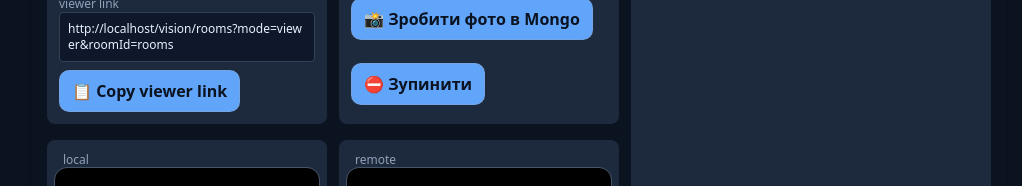
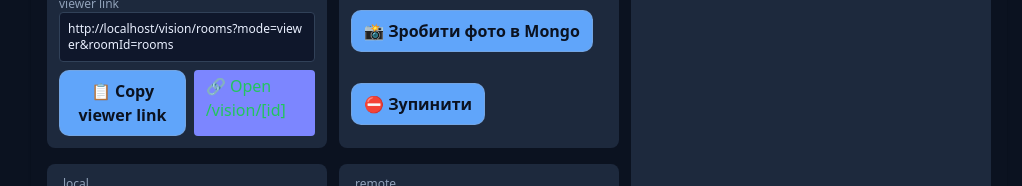
Before and after one commit to Stas-prog/Dim-Svitla-Love-Dobra, a Next.js app: page /vision/rooms in a window 1280 px wide. Shown: the part 236-422 px from the top of the page, without its empty margins (121-1143 px from the left). Built offline with nearby package versions, Linux system fonts and the light colour scheme; no server answers; the database is empty.

Commit message:
32 commit

```diff
--- a/src/components/Vision.tsx
+++ b/src/components/Vision.tsx
@@ -23,18 +23,21 @@ function loadLocalRooms(): RecentRoom[] {
         const raw = localStorage.getItem(LS_KEY);
         const arr = raw ? (JSON.parse(raw) as RecentRoom[]) : [];
         return Array.isArray(arr) ? arr : [];
-    } catch { return []; }
+    } catch {
+        return [];
+    }
 }
 
 function saveLocalRoom(roomId: string) {
     if (typeof window === "undefined") return;
     const now = new Date().toISOString();
-    const arr = loadLocalRooms().filter(r => r.roomId !== roomId);
+    const arr = loadLocalRooms().filter((r) => r.roomId !== roomId);
     arr.unshift({ roomId, lastSeen: now });
     localStorage.setItem(LS_KEY, JSON.stringify(arr.slice(0, 30)));
 }
 
 export default function Vision({ initialRoomId, initialMode }: VisionProps) {
+    // базові стейти (враховуємо пропси, щоб SSR/CSR збігалися)
     const [mode, setMode] = useState<Mode>(initialMode ?? "host");
     const [roomId, setRoomId] = useState<string>(initialRoomId ?? "");
     const [status, setStatus] = useState<"idle" | "connecting" | "connected" | "error">("idle");
@@ -49,12 +52,17 @@ export default function Vision({ initialRoomId, initialMode }: VisionProps) {
     const peerRef = useRef<Peer.Instance | null>(null);
     const streamRef = useRef<MediaStream | null>(null);
 
+    const offerTimerRef = useRef<number | null>(null);
+    const answerTimerRef = useRef<number | null>(null);
+
     const localVideoRef = useRef<HTMLVideoElement | null>(null);
     const remoteVideoRef = useRef<HTMLVideoElement | null>(null);
 
-    useEffect(() => { setMounted(true); }, []);
+    useEffect(() => {
+        setMounted(true);
+    }, []);
 
-    // URL -> mode/roomId (лише якщо не задали пропсами)
+    // URL -> mode/roomId (якщо пропсами не задано)
     useEffect(() => {
         if (!mounted) return;
 
@@ -69,19 +77,15 @@ export default function Vision({ initialRoomId, initialMode }: VisionProps) {
             const qpId = url.searchParams.get("roomId");
             if (qpId) {
                 setRoomId(qpId);
-            } else {
-                // якщо Viewer без id — спробуємо підхопити останню
-                if (mode === "viewer") {
-                    const local = loadLocalRooms();
-                    if (local[0]) {
-                        setRoomId(local[0].roomId);
-                    }
-                }
+            } else if (mode === "viewer") {
+                // якщо viewer без id — підхопимо найсвіжішу локальну
+                const local = loadLocalRooms();
+                if (local[0]) setRoomId(local[0].roomId);
             }
         }
     }, [mounted]); // eslint-disable-line
 
-    // viewer link (тільки на клієнті)
+    // viewer link (тільки на клієнті) — ОБОВʼЯЗКОВО з roomId
     useEffect(() => {
         if (!mounted) return;
         try {
@@ -89,13 +93,14 @@ export default function Vision({ initialRoomId, initialMode }: VisionProps) {
             url.searchParams.set("mode", "viewer");
             if (roomId) url.searchParams.set("roomId", roomId);
             setViewerHref(url.toString());
-        } catch { setViewerHref(""); }
+        } catch {
+            setViewerHref("");
+        }
     }, [mounted, roomId]);
 
-    // підвантажити останні кімнати із сервера та змерджити з локальними
+    // серверні + локальні кімнати -> мердж
     useEffect(() => {
         if (!mounted) return;
-
         (async () => {
             try {
                 const res = await fetch("/api/vision/rooms?limit=20", { cache: "no-store" });
@@ -115,7 +120,7 @@ export default function Vision({ initialRoomId, initialMode }: VisionProps) {
 
                 setRecent(merged);
 
-                // якщо ми viewer без roomId — підхопимо найсвіжіший
+                // viewer без roomId — підхопимо найсвіжішу
                 if (mode === "viewer" && !roomId && merged[0]) {
                     setRoomId(merged[0].roomId);
                     const url = new URL(window.location.href);
@@ -123,21 +128,38 @@ export default function Vision({ initialRoomId, initialMode }: VisionProps) {
                     url.searchParams.set("roomId", merged[0].roomId);
                     window.history.replaceState({}, "", url.toString());
                 }
-            } catch { /* тихо */ }
+            } catch {
+                /* тихо */
+            }
         })();
     }, [mounted, mode]); // eslint-disable-line
 
     function pushRoomToUrl(id: string) {
         if (!mounted) return;
         const url = new URL(window.location.href);
-        if (id) url.searchParams.set("roomId", id); else url.searchParams.delete("roomId");
+        if (id) url.searchParams.set("roomId", id);
+        else url.searchParams.delete("roomId");
         if (!url.searchParams.get("mode")) url.searchParams.set("mode", mode);
         window.history.replaceState({}, "", url.toString());
     }
 
+    function clearTimers() {
+        if (offerTimerRef.current) {
+            window.clearInterval(offerTimerRef.current);
+            offerTimerRef.current = null;
+        }
+        if (answerTimerRef.current) {
+            window.clearInterval(answerTimerRef.current);
+            answerTimerRef.current = null;
+        }
+    }
+
     function destroyPeer() {
-        try { peerRef.current?.destroy(); } catch { }
+        try {
+            peerRef.current?.destroy();
+        } catch { }
         peerRef.current = null;
+        clearTimers();
     }
 
     async function ensureRoomId(): Promise<string> {
@@ -175,9 +197,7 @@ export default function Vision({ initialRoomId, initialMode }: VisionProps) {
             initiator: isHost,
             trickle: true,
             config: {
-                iceServers: [
-                    { urls: ["stun:stun.l.google.com:19302", "stun:global.stun.twilio.com:3478"] },
-                ],
+                iceServers: [{ urls: ["stun:stun.l.google.com:19302", "stun:global.stun.twilio.com:3478"] }],
                 iceTransportPolicy: "all",
             },
             stream: isHost ? streamRef.current ?? undefined : undefined,
@@ -186,6 +206,7 @@ export default function Vision({ initialRoomId, initialMode }: VisionProps) {
         peerRef.current = peer;
 
         if (!isHost) {
+            // viewer слухає remote stream
             peer.on("stream", (remote: MediaStream) => {
                 const el = remoteVideoRef.current;
                 if (!el) return;
@@ -193,6 +214,7 @@ export default function Vision({ initialRoomId, initialMode }: VisionProps) {
                 el.play().catch(() => { });
             });
         } else {
+            // host — якщо забули увімкнути камеру, спробуємо тут
             if (!streamRef.current) {
                 try {
                     const media = await navigator.mediaDevices.getUserMedia({ video: true, audio: false });
@@ -241,56 +263,86 @@ export default function Vision({ initialRoomId, initialMode }: VisionProps) {
             }
         });
 
-        function isValidSdp(obj: any, expected: "offer" | "answer"): obj is { type: "offer" | "answer"; sdp: string } {
+        // --- валідація SDP ---
+        function isValidSdp(
+            obj: any,
+            expected: "offer" | "answer"
+        ): obj is { type: "offer" | "answer"; sdp: string } {
             return obj && obj.type === expected && typeof obj.sdp === "string";
         }
 
+        // --- viewer: poll OFFER ---
         async function pollOfferOnce(peer: any, rid: string) {
             const r = await fetch(`/api/webrtc/offer?roomId=${encodeURIComponent(rid)}`, { cache: "no-store" });
             if (!r.ok) return false;
             const doc = await r.json();
             const sdp = doc?.sdp ?? doc?.offer ?? doc?.payload ?? null;
-            if (isValidSdp(sdp, "offer")) { peer.signal(sdp); return true; }
+            if (isValidSdp(sdp, "offer")) {
+                peer.signal(sdp);
+                return true;
+            }
             return false;
         }
+
+        // --- host: poll ANSWER ---
         async function pollAnswerOnce(peer: any, rid: string, hostId: string) {
-            const r = await fetch(`/api/webrtc/answer?roomId=${encodeURIComponent(rid)}&to=${encodeURIComponent(hostId)}`, { cache: "no-store" });
+            const r = await fetch(
+                `/api/webrtc/answer?roomId=${encodeURIComponent(rid)}&to=${encodeURIComponent(hostId)}`,
+                { cache: "no-store" }
+            );
             if (!r.ok) return false;
             const doc = await r.json();
             const sdp = doc?.sdp ?? doc?.answer ?? doc?.payload ?? null;
-            if (isValidSdp(sdp, "answer")) { peer.signal(sdp); return true; }
+            if (isValidSdp(sdp, "answer")) {
+                peer.signal(sdp);
+                return true;
+            }
             return false;
         }
 
-        const offerTimer: any = { current: null };
-        const answerTimer: any = { current: null };
-
+        // інтервали пулінгу
+        clearTimers();
         if (!isHost) {
-            offerTimer.current = window.setInterval(async () => {
+            offerTimerRef.current = window.setInterval(async () => {
                 try {
                     const got = await pollOfferOnce(peer, id);
-                    if (got && offerTimer.current) { clearInterval(offerTimer.current); offerTimer.current = null; }
+                    if (got && offerTimerRef.current) {
+                        clearInterval(offerTimerRef.current);
+                        offerTimerRef.current = null;
+                    }
                 } catch { }
             }, 1500);
         } else {
-            answerTimer.current = window.setInterval(async () => {
+            answerTimerRef.current = window.setInterval(async () => {
                 try {
                     const got = await pollAnswerOnce(peer, id, clientIdRef.current);
-                    if (got && answerTimer.current) { clearInterval(answerTimer.current); answerTimer.current = null; }
+                    if (got && answerTimerRef.current) {
+                        clearInterval(answerTimerRef.current);
+                        answerTimerRef.current = null;
+                    }
                 } catch { }
             }, 1500);
         }
 
         peer.on("connect", () => setStatus("connected"));
-        peer.on("error", (e) => { setErr(e.message || "peer error"); setStatus("error"); });
-        peer.on("close", () => setStatus("idle"));
+        peer.on("error", (e) => {
+            setErr(e.message || "peer error");
+            setStatus("error");
+            clearTimers();
+        });
+        peer.on("close", () => {
+            setStatus("idle");
+            clearTimers();
+        });
     }
 
     function handleStop() {
         setErr("");
         setStatus("idle");
         destroyPeer();
-        try { streamRef.current?.getTracks().forEach(t => t.stop()); } catch { }
+        try {
+            streamRef.current?.getTracks().forEach((t) => t.stop());
+        } catch { }
         streamRef.current = null;
     }
 
@@ -301,7 +353,8 @@ export default function Vision({ initialRoomId, initialMode }: VisionProps) {
             const canvas = document.createElement("canvas");
             const w = el.videoWidth || 640;
             const h = el.videoHeight || 360;
-            canvas.width = w; canvas.height = h;
+            canvas.width = w;
+            canvas.height = h;
             const ctx = canvas.getContext("2d");
             if (!ctx) throw new Error("canvas ctx error");
             ctx.drawImage(el, 0, 0, w, h);
@@ -327,7 +380,7 @@ export default function Vision({ initialRoomId, initialMode }: VisionProps) {
         try {
             if (!viewerHref) throw new Error("no link");
             await navigator.clipboard.writeText(viewerHref);
-            setErr(""); // ок
+            setErr("");
         } catch (e: any) {
             setErr(e.message || "clipboard error");
         }
@@ -340,8 +393,18 @@ export default function Vision({ initialRoomId, initialMode }: VisionProps) {
                 <span className="px-2 py-1 rounded bg-slate-700 text-xs">status: {status}</span>
                 {err && <span className="px-2 py-1 rounded bg-rose-600 text-xs">ERR: {err}</span>}
                 <div className="ml-auto flex gap-2">
-                    <button className={`px-3 py-1 rounded ${mode === "host" ? "bg-amber-500 text-black" : "bg-slate-700"}`} onClick={() => setMode("host")}>host</button>
-                    <button className={`px-3 py-1 rounded ${mode === "viewer" ? "bg-emerald-400 text-black" : "bg-slate-700"}`} onClick={() => setMode("viewer")}>viewer</button>
+                    <button
+                        className={`px-3 py-1 rounded ${mode === "host" ? "bg-amber-500 text-black" : "bg-slate-700"}`}
+                        onClick={() => setMode("host")}
+                    >
+                        host
+                    </button>
+                    <button
+                        className={`px-3 py-1 rounded ${mode === "viewer" ? "bg-emerald-400 text-black" : "bg-slate-700"}`}
+                        onClick={() => setMode("viewer")}
+                    >
+                        viewer
+                    </button>
                 </div>
             </div>
 
@@ -362,11 +425,25 @@ export default function Vision({ initialRoomId, initialMode }: VisionProps) {
                                 placeholder="auto-generated"
                             />
                             <div className="text-xs text-slate-400 mt-2">viewer link</div>
-                            <div className="break-all text-xs bg-slate-900 rounded p-2 border border-slate-700" suppressHydrationWarning>
-                                {mounted ? (viewerHref || "—") : "—"}
+                            <div
+                                className="break-all text-xs bg-slate-900 rounded p-2 border border-slate-700"
+                                suppressHydrationWarning
+                            >
+                                {mounted ? viewerHref || "—" : "—"}
                             </div>
-                            <div className="mt-2">
-                                <button className="px-3 py-1 rounded bg-sky-400 text-black" onClick={copyViewerLink}>📋 Copy viewer link</button>
+                            <div className="mt-2 flex gap-2">
+                                <button className="px-3 py-1 rounded bg-sky-400 text-black" onClick={copyViewerLink}>
+                                    📋 Copy viewer link
+                                </button>
+                                {roomId && (
+                                    <a
+                                        className="px-3 py-1 rounded bg-indigo-400 text-black"
+                                        href={`/vision/${encodeURIComponent(roomId)}`}
+                                        target="_blank"
+                                    >
+                                        🔗 Open /vision/[id]
+                                    </a>
+                                )}
                             </div>
                         </div>
 
```
